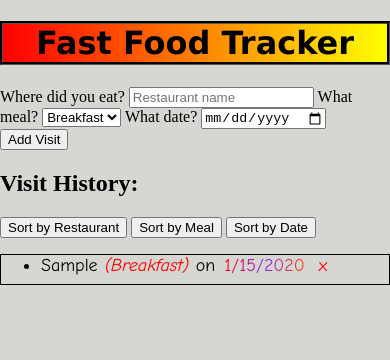
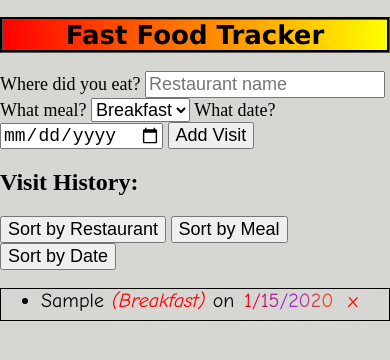
Before and after one commit to Andrewwwka/Fast-Food-Tracker, a website: page index.html in a window 390 px wide. Both pictures are taken after typing "Sample", "2020-01-15" into the empty fields and a click on the button "Add Visit". Drawn offline with Linux system fonts and the light colour scheme.

Commit message:
Add files via upload

```diff
--- a/index.html
+++ b/index.html
@@ -13,6 +13,7 @@
   <link rel="stylesheet" href="stylepage.css">
   <link rel="manifest" href="manifest.json">
   <meta name="theme-color" content="#ffcc00">
+  <meta name="viewport" content="width=device-width, initial-scale=1.0">
   <meta charset="UTF-8">
   <title>Fast Food Tracker</title>
 </head>
--- a/stylepage.css
+++ b/stylepage.css
@@ -43,3 +43,17 @@ body{
     background-repeat: no-repeat;
     background-size: cover;
 }
+@media (max-width: 600px){
+    body{
+        font-size: 18px;
+    }
+    h1{
+        font-size: 26px;
+    }
+    li{
+        font-size: 20px;
+    }
+    label,input,select,button{
+        font-size: 18px;
+    }
+}
```
